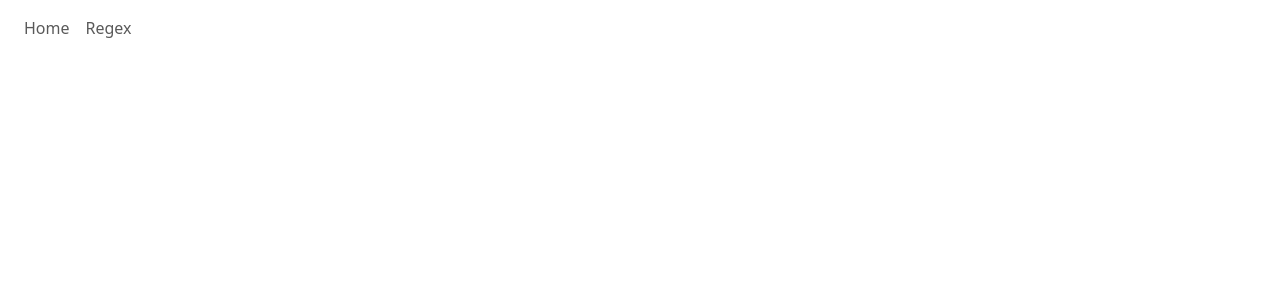
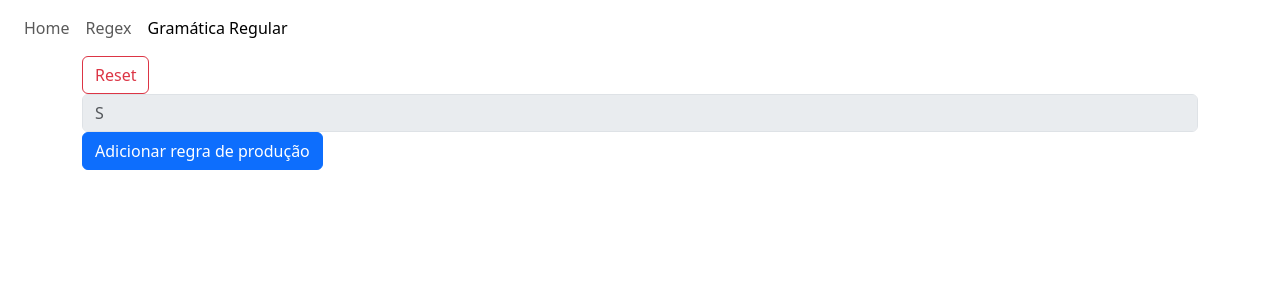
Before and after one commit to Igorjr19/clone-flap, a React (Vite) app: page /regular-grammar in a window 1280 px wide. Before the commit this address had no page. Shown: the top 300 px of the page. Built offline with nearby package versions, Linux system fonts and the light colour scheme.

Commit message:
Create regular grammar page

```diff
--- a/package.json
+++ b/package.json
@@ -11,6 +11,9 @@
     "prepare": "husky"
   },
   "dependencies": {
+    "@fortawesome/fontawesome-svg-core": "^6.6.0",
+    "@fortawesome/free-solid-svg-icons": "^6.6.0",
+    "@fortawesome/react-fontawesome": "^0.2.2",
     "bootstrap": "^5.3.3",
     "react": "^18.3.1",
     "react-bootstrap": "^2.10.4",
--- a/src/App.tsx
+++ b/src/App.tsx
@@ -4,6 +4,7 @@ import { BrowserRouter, Route, Routes } from 'react-router-dom';
 import Header from './components/header/header';
 import Home from './pages/home/Home';
 import Regex from './pages/regex/Regex';
+import RegularGrammar from './pages/regular-grammar/regular-grammar';
 
 function App() {
   return (
@@ -13,6 +14,7 @@ function App() {
         <Routes>
           <Route path="/" element={<Home />} />
           <Route path="/regex" element={<Regex />} />
+          <Route path="/regular-grammar" element={<RegularGrammar />} />
         </Routes>
       </Container>
     </BrowserRouter>
--- a/src/components/header/header.tsx
+++ b/src/components/header/header.tsx
@@ -12,6 +12,9 @@ function Header() {
             <Nav.Item>
               <Nav.Link href="/regex">Regex</Nav.Link>
             </Nav.Item>
+            <Nav.Item>
+              <Nav.Link href="/regular-grammar">Gramática Regular</Nav.Link>
+            </Nav.Item>
           </Nav>
         </Navbar>
       </Row>
--- /dev/null
+++ b/src/pages/regular-grammar/regular-grammar.tsx
@@ -0,0 +1,87 @@
+import { faXmark } from '@fortawesome/free-solid-svg-icons';
+import { FontAwesomeIcon } from '@fortawesome/react-fontawesome';
+import { useState } from 'react';
+import { Button, Col, Container, Form, Row } from 'react-bootstrap';
+
+interface Rule {
+  left: string;
+  right: string;
+}
+
+function RegularGrammar() {
+  const [rules, setRules] = useState<Rule[]>([]);
+
+  const clearRules = () => {
+    setRules([]);
+  };
+
+  const addRule = () => {
+    setRules([...rules, { left: '', right: '' }]);
+  };
+
+  const removeRule = (index: number) => {
+    const newRules = [...rules];
+    newRules.splice(index, 1);
+    setRules(newRules);
+  };
+
+  return (
+    <Container>
+      <Row>
+        <Col>
+          <Button variant="outline-danger" onClick={clearRules}>
+            Reset
+          </Button>
+        </Col>
+      </Row>
+      <Row>
+        <Col>
+          <Form.Control type="text" placeholder="S" disabled></Form.Control>
+        </Col>
+      </Row>
+      {rules.map((rule, index) => (
+        <Row key={index}>
+          <Col>
+            <Form.Control
+              type="text"
+              placeholder=""
+              value={rule.left}
+              onChange={(e) => {
+                const newRules = [...rules];
+                newRules[index].left = e.target.value;
+                setRules(newRules);
+              }}
+            ></Form.Control>
+          </Col>
+          <Col>
+            <Form.Text className="text-muted">→</Form.Text>
+          </Col>
+          <Col>
+            <Form.Control
+              type="text"
+              placeholder="ε"
+              value={rule.right}
+              onChange={(e) => {
+                const newRules = [...rules];
+                newRules[index].right = e.target.value;
+                setRules(newRules);
+              }}
+            ></Form.Control>
+          </Col>
+          <Col>
+            <Button onClick={() => removeRule(index)}>
+              <FontAwesomeIcon icon={faXmark} />
+            </Button>
+          </Col>
+        </Row>
+      ))}
+      <Row>
+        <Col>
+          <Button onClick={addRule}>Adicionar regra de produção</Button>
+        </Col>
+      </Row>
+    </Container>
+  );
+}
+
+export default RegularGrammar;
```
Also changed, not shown: 1 other file (tests, documents, lock files or other folders).
